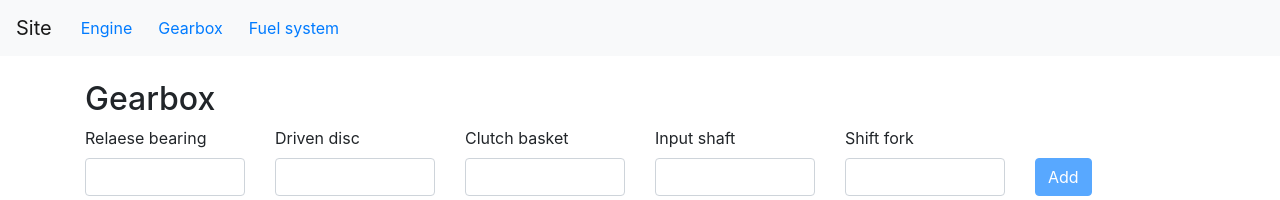
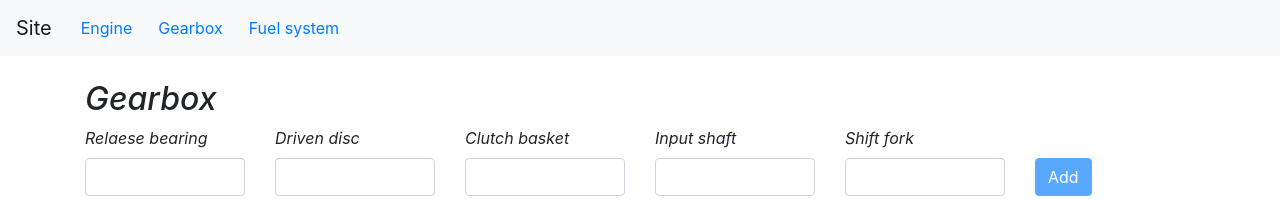
Before and after one commit to Airfix982/garbage, an Angular app in the folder digital-depaartment-application/: page /gear in a window 1280 px wide. Shown: the top 200 px of the page. Built offline with nearby package versions, Linux system fonts and the light colour scheme.

Commit message:
italic text on page 2 and on page 3

```diff
--- a/digital-depaartment-application/src/app/fuel-module/fuel-module.component.html
+++ b/digital-depaartment-application/src/app/fuel-module/fuel-module.component.html
@@ -1,30 +1,30 @@
 <div class="container mt-4">
     <div class="mb-3">
-        <h2>Fuel system</h2>
+        <h2 appItalicText>Fuel system</h2>
         <form #form="ngForm">
             <div class="row">
                 <div class="col-md-2">
-                    <label for="air_cleaner" class="form-label">Air cleaner</label>
+                    <label for="air_cleaner" class="form-label" appItalicText>Air cleaner</label>
                     <input type="text" class="form-control" id="air_cleaner" [(ngModel)]="newFuel.air_cleaner" #air_cleaner="ngModel"
                         name="air_cleaner" required>
                 </div>
                 <div class="col-md-2">
-                    <label for="throttle_sensor" class="form-label">Throttle sensor</label>
+                    <label for="throttle_sensor" class="form-label" appItalicText>Throttle sensor</label>
                     <input type="text" class="form-control" id="throttle_sensor" [(ngModel)]="newFuel.throttle_sensor" #throttle_sensor="ngModel"
                         name="throttle_sensor" required>
                 </div>
                 <div class="col-md-2">
-                    <label for="fuel_injectors" class="form-label">Fuel injectors</label>
+                    <label for="fuel_injectors" class="form-label" appItalicText>Fuel injectors</label>
                     <input type="text" class="form-control" id="fuel_injectors" [(ngModel)]="newFuel.fuel_injectors" #fuel_injectors="ngModel"
                         name="fuel_injectors" required>
                 </div>
                 <div class="col-md-2">
-                    <label for="fuel_pump" class="form-label">Fuel pump</label>
+                    <label for="fuel_pump" class="form-label" appItalicText>Fuel pump</label>
                     <input type="text" class="form-control" id="fuel_pump" [(ngModel)]="newFuel.fuel_pump" #fuel_pump="ngModel"
                         name="fuel_pump" required>
                 </div>
                 <div class="col-md-2">
-                    <label for="fuel_filter" class="form-label">Fuel filter</label>
+                    <label for="fuel_filter" class="form-label" appItalicText>Fuel filter</label>
                     <input type="text" class="form-control" id="fuel_filter" [(ngModel)]="newFuel.fuel_filter" #fuel_filter="ngModel"
                         name="fuel_filter" required>
                 </div>
--- a/digital-depaartment-application/src/app/fuel-module/fuel-module.component.ts
+++ b/digital-depaartment-application/src/app/fuel-module/fuel-module.component.ts
@@ -1,6 +1,7 @@
 import { CommonModule } from '@angular/common';
 import { Component, ViewChild } from '@angular/core';
 import { FormsModule, NgForm } from '@angular/forms';
+import { ItalicTextDirective } from '../directives/italic-text.directive';
 
 export interface Fuel {
   id: number;
@@ -15,10 +16,11 @@ export interface Fuel {
 @Component({
   selector: 'app-fuel-module',
   standalone: true,
-  imports: [FormsModule, CommonModule],
+  imports: [FormsModule, CommonModule, ItalicTextDirective],
   templateUrl: './fuel-module.component.html',
   styleUrl: './fuel-module.component.css'
 })
+
 export class FuelModuleComponent {
   @ViewChild('form')
   form!: NgForm;
--- a/digital-depaartment-application/src/app/gear-module/gear-module.component.html
+++ b/digital-depaartment-application/src/app/gear-module/gear-module.component.html
@@ -1,30 +1,30 @@
 <div class="container mt-4">
     <div class="mb-3">
-        <h2>Gearbox</h2>
+        <h2 appItalicText>Gearbox</h2>
         <form #form="ngForm">
             <div class="row">
                 <div class="col-md-2">
-                    <label for="relaeseBearing" class="form-label">Relaese bearing</label>
+                    <label for="relaeseBearing" class="form-label" appItalicText>Relaese bearing</label>
                     <input type="text" class="form-control" id="relaeseBearing" [(ngModel)]="newGear.relaeseBearing" #relaeseBearing="ngModel"
                         name="relaeseBearing" required>
                 </div>
                 <div class="col-md-2">
-                    <label for="driven_disc" class="form-label">Driven disc</label>
+                    <label for="driven_disc" class="form-label" appItalicText>Driven disc</label>
                     <input type="text" class="form-control" id="driven_disc" [(ngModel)]="newGear.driven_disc" #driven_disc="ngModel"
                         name="driven_disc" required>
                 </div>
                 <div class="col-md-2">
-                    <label for="clutch_basket" class="form-label">Clutch basket</label>
+                    <label for="clutch_basket" class="form-label" appItalicText>Clutch basket</label>
                     <input type="text" class="form-control" id="clutch_basket" [(ngModel)]="newGear.clutch_basket" #clutch_basket="ngModel"
                         name="clutch_basket" required>
                 </div>
                 <div class="col-md-2">
-                    <label for="input_shaft" class="form-label">Input shaft</label>
+                    <label for="input_shaft" class="form-label" appItalicText>Input shaft</label>
                     <input type="text" class="form-control" id="input_shaft" [(ngModel)]="newGear.input_shaft" #input_shaft="ngModel"
                         name="input_shaft" required>
                 </div>
                 <div class="col-md-2">
-                    <label for="shift_fork" class="form-label">Shift fork</label>
+                    <label for="shift_fork" class="form-label" appItalicText>Shift fork</label>
                     <input type="text" class="form-control" id="shift_fork" [(ngModel)]="newGear.shift_fork" #shift_fork="ngModel"
                         name="shift_fork" required>
                 </div>
--- a/digital-depaartment-application/src/app/gear-module/gear-module.component.ts
+++ b/digital-depaartment-application/src/app/gear-module/gear-module.component.ts
@@ -1,6 +1,7 @@
 import { CommonModule } from '@angular/common';
 import { Component, ViewChild } from '@angular/core';
 import { FormsModule, NgForm } from '@angular/forms';
+import { ItalicTextDirective } from '../directives/italic-text.directive';
 
 export interface gear {
   id: number;
@@ -15,7 +16,7 @@ export interface gear {
 @Component({
   selector: 'app-gear-module',
   standalone: true,
-  imports: [FormsModule, CommonModule],
+  imports: [FormsModule, CommonModule, ItalicTextDirective],
   templateUrl: './gear-module.component.html',
   styleUrl: './gear-module.component.css'
 })
```
